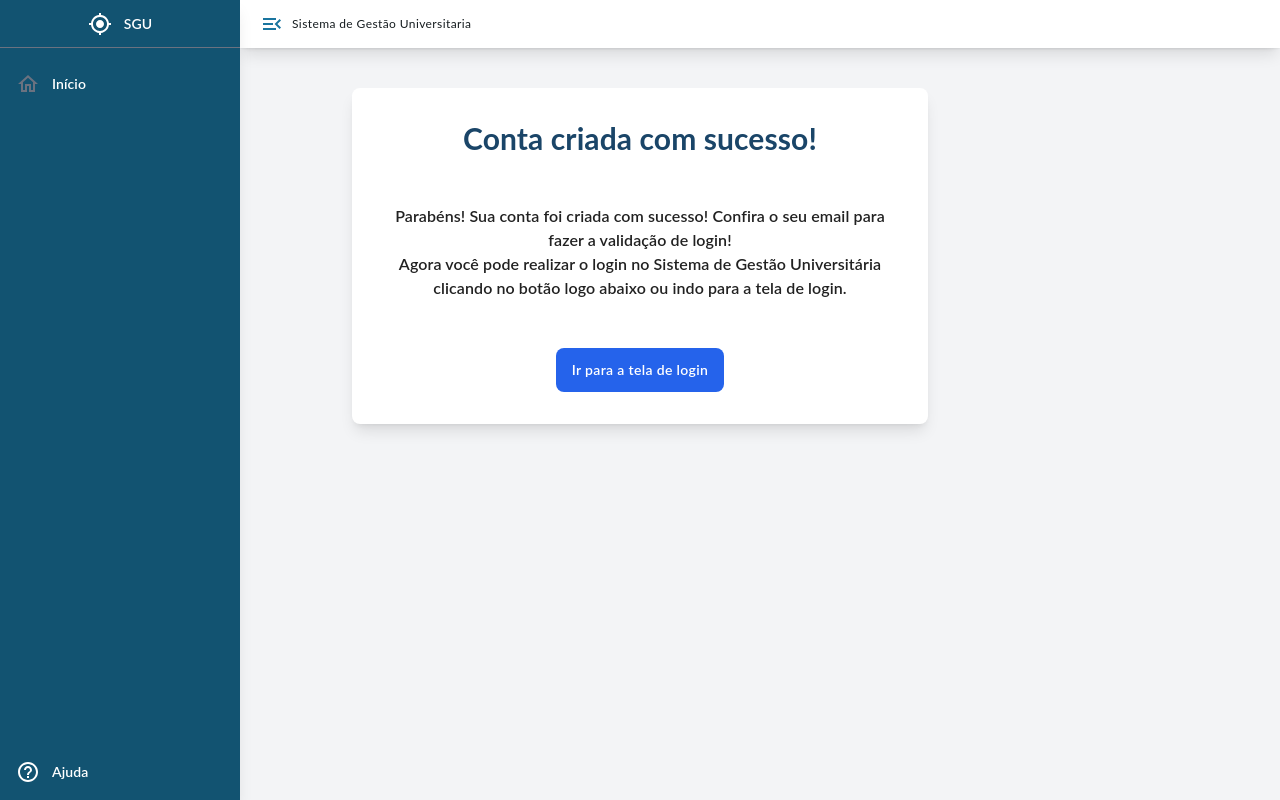
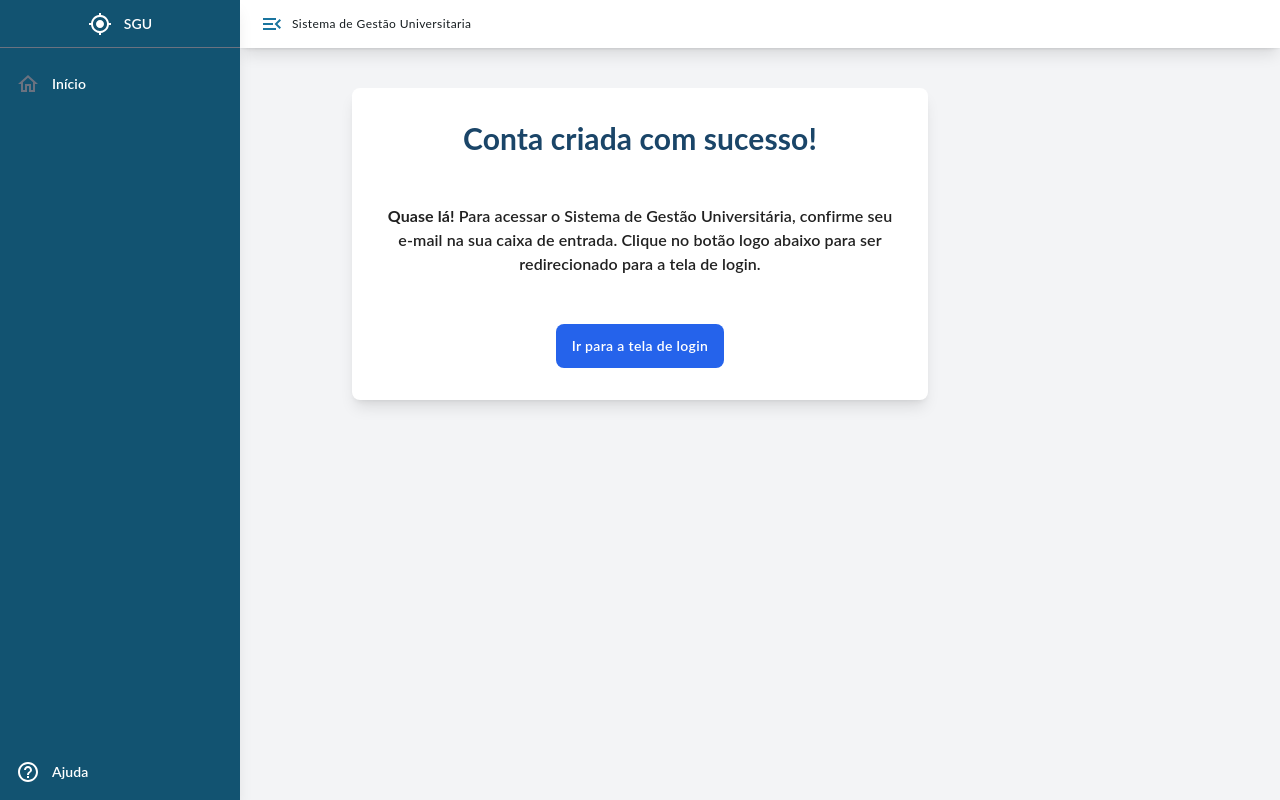
Before and after one commit to nettojulio/gestao_academica_front, a Next.js app: page /conta/criar-conta/sucesso in a window 1280 px wide. Built offline with nearby package versions, Linux system fonts and the light colour scheme.

Commit message:
Correção na tela contacriada/sucesso

```diff
--- a/src/app/conta/criar-conta/sucesso/page.tsx
+++ b/src/app/conta/criar-conta/sucesso/page.tsx
@@ -1,7 +1,9 @@
 import Link from "next/link";
+
 import '../../auth-styles.css';
 
 export default function PageRegister() {
+
     return (
         <div className="flex flex-col items-center justify-center px-6 pt-10 mx-auto text-center">
             <div className="w-full max-w-xl p-6 space-y-12 sm:p-8 bg-white rounded-lg shadow-lg">
@@ -9,15 +11,12 @@ export default function PageRegister() {
                     Conta criada com sucesso!
                 </h1>
                 <div className="container text-base">
-                    <p>Parabéns! Sua conta foi criada com sucesso! Confira o seu email para fazer a validação de login!</p>
-                    <p>Agora você pode realizar o login no Sistema de Gestão Universitária clicando no botão logo abaixo ou indo para a tela de login.</p>
+                    <p><strong>Quase lá!</strong> Para acessar o Sistema de Gestão Universitária, confirme seu e-mail na sua caixa de entrada. Clique no botão logo abaixo para ser redirecionado para a tela de login.</p>
                 </div>
                 <div className="flex justify-center">
-                    <Link href="/login">
-                        <button className="py-3 px-4 text-sm tracking-wide rounded-lg text-white bg-blue-600 hover:bg-blue-700 focus:outline-none">
-                            Ir para a tela de login
-                        </button>
-                    </Link>
+                    <button className="py-3 px-4 text-sm tracking-wide rounded-lg text-white bg-blue-600 hover:bg-blue-700 focus:outline-none">
+                        <Link href="/login" className="text-white text-sm">Ir para a tela de login</Link>
+                    </button>
                 </div>
             </div>
         </div>
--- a/src/app/prae/auxilio/auxilios/[id]/page.tsx
+++ b/src/app/prae/auxilio/auxilios/[id]/page.tsx
@@ -131,15 +131,6 @@ const cadastro = () => {
           nome: "Termo",
           chave: "termo",
           tipo: "documento",
-          mensagem: "Digite",
-          obrigatorio: true,
-        },
-        {
-          line: 6,
-          colSpan: "md:col-span-1",
-          nome: "Status",
-          chave: "status",
-          tipo: "boolean",
           mensagem: "Digite",
           obrigatorio: true,
         },
--- a/src/app/prae/dados-bancarios/page.tsx
+++ b/src/app/prae/dados-bancarios/page.tsx
@@ -31,7 +31,7 @@ const estrutura: any = {
       { nome: 'Adicionar', chave: 'adicionar', bloqueado: false }, //nome(string),chave(string),bloqueado(booleano)
     ],
     colunas: [ //colunas da tabela
-      { nome: "Titular", chave: "titular", tipo: "texto", selectOptions: null, sort: false, pesquisar: true }, //nome(string),chave(string),tipo(text,select),selectOpcoes([{chave:string, valor:string}]),pesquisar(booleano)
+      { nome: "Titular", chave: "aluno.nome", tipo: "texto", selectOptions: null, sort: false, pesquisar: true }, //nome(string),chave(string),tipo(text,select),selectOpcoes([{chave:string, valor:string}]),pesquisar(booleano)
       { nome: "Conta Bancaria", chave: "conta", tipo: "texto", selectOptions: null, sort: false, pesquisar: true }, //nome(string),chave(string),tipo(text,select),selectOpcoes([{chave:string, valor:string}]),pesquisar(booleano)
       { nome: "Agencia Bancaria", chave: "agencia", tipo: "texto", selectOptions: null, sort: false, pesquisar: true }, //nome(string),chave(string),tipo(text,select),selectOpcoes([{chave:string, valor:string}]),pesquisar(booleano)
       { nome: "ações", chave: "acoes", tipo: "button", selectOptions: null, sort: false, pesquisar: false },
```
